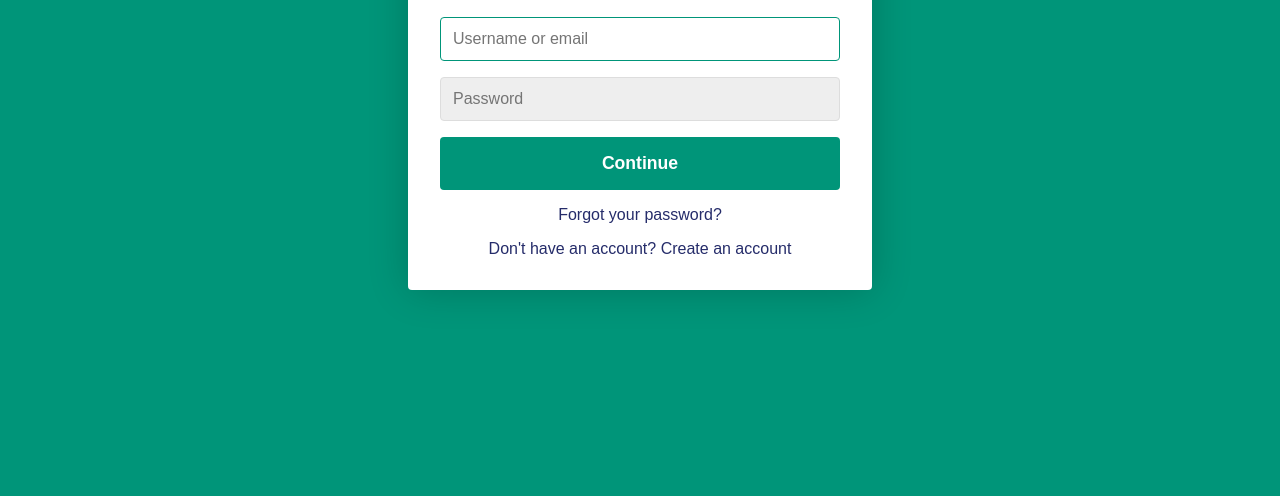
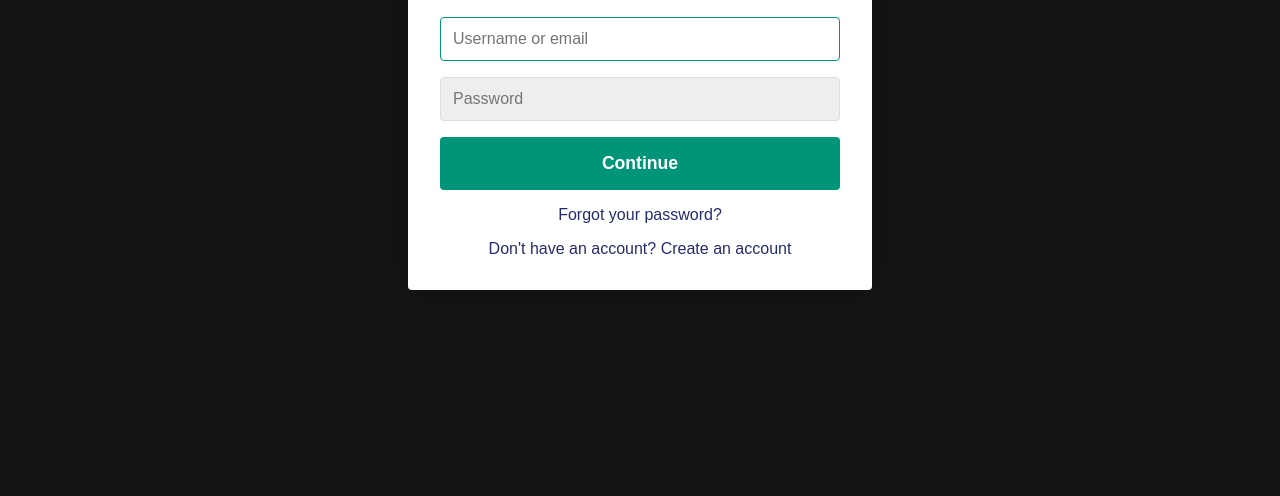
Before and after one commit to AaravMohanty/UpsideLearning, a plain HTML site: page login.htm in a window 1280 px wide. Shown: the part 304-800 px from the top of the page. Drawn offline with Linux system fonts and the light colour scheme.

Commit message:
Update login.css

```diff
--- a/login.css
+++ b/login.css
@@ -15,7 +15,7 @@ body {
   align-items: center;
   justify-content: center;
   font-size: 18px;
-  background: var(--color-primary);
+  background: #141414;
 }
 
 .form-container {
```
